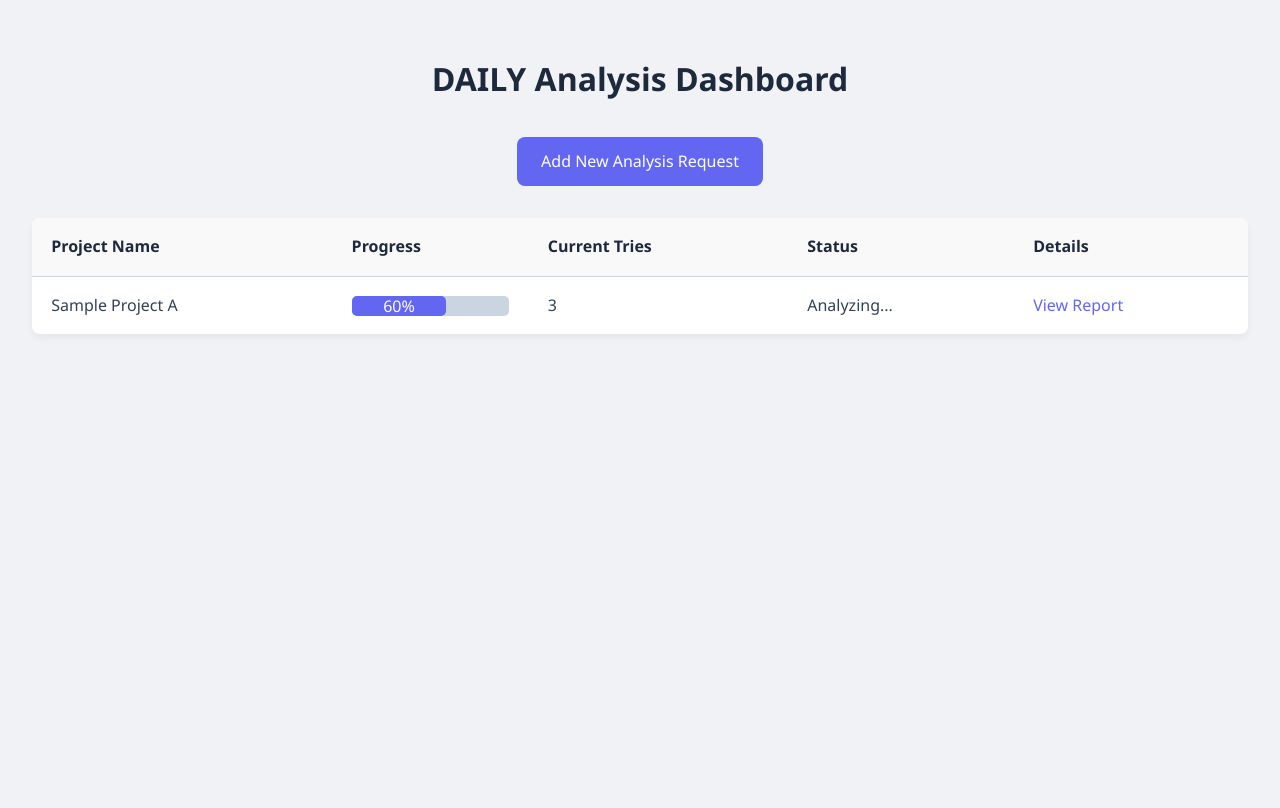
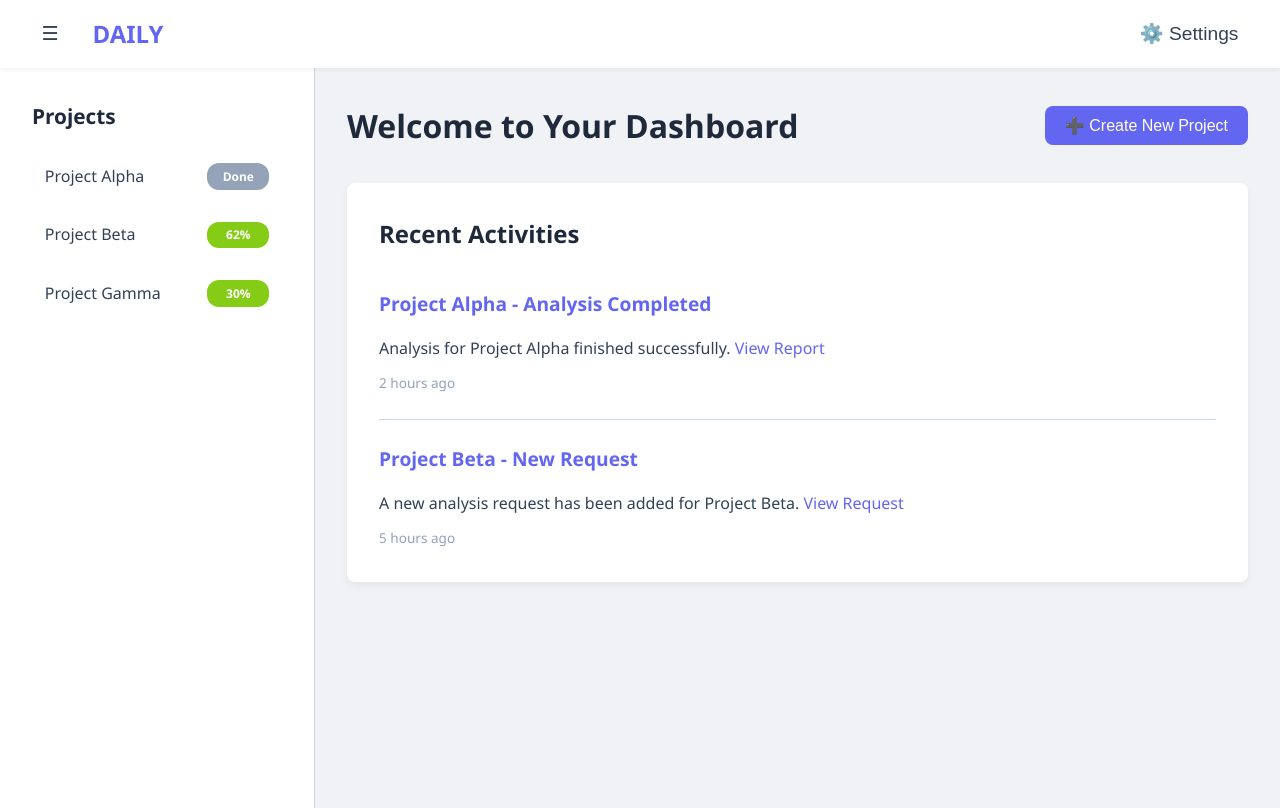
Before and after one commit to ChangdaeJeong/DAILY, a Flask app: page / in a window 1280 px wide. Before the commit the page ends 334 px from the top, so only its background shows below. Run offline with Flask 3, Linux system fonts and the light colour scheme.

Commit message:
feat: Refactor index.html into reusable navigation and sidebar components

```diff
--- a/static/css/style.css
+++ b/static/css/style.css
@@ -16,8 +16,204 @@ body {
     background-color: var(--bg-color);
     color: var(--text-color);
     margin: 0;
+    padding: 0; /* Remove padding to allow full-width layout */
+    line-height: 1.6;
+}
+
+/* Navbar Styles */
+.navbar {
+    display: flex;
+    justify-content: space-between;
+    align-items: center;
+    background-color: var(--card-bg-color);
+    padding: 0.8em 2em;
+    box-shadow: 0 2px 4px rgba(0,0,0,0.05);
+    position: sticky;
+    top: 0;
+    z-index: 1000;
+}
+
+.navbar-left, .navbar-right {
+    display: flex;
+    align-items: center;
+}
+
+.app-title {
+    font-size: 1.5em;
+    font-weight: 700;
+    color: var(--primary-color);
+    margin-left: 1em;
+}
+
+.menu-toggle, .settings-btn {
+    background: none;
+    border: none;
+    font-size: 1.2em;
+    cursor: pointer;
+    color: var(--text-color);
+    padding: 0.5em;
+    border-radius: 5px;
+    transition: background-color 0.3s ease;
+}
+
+.menu-toggle:hover, .settings-btn:hover {
+    background-color: var(--highlight-color);
+}
+
+/* Main Layout Container */
+.container {
+    display: flex;
+    min-height: calc(100vh - 60px); /* Adjust based on navbar height */
+}
+
+/* Sidebar Styles */
+.sidebar {
+    width: 250px;
+    background-color: var(--card-bg-color);
     padding: 2em;
-    line-height: 1.6;
+    box-shadow: 2px 0 4px rgba(0,0,0,0.05);
+    border-right: 1px solid var(--border-color);
+}
+
+.sidebar h2 {
+    margin-top: 0;
+    color: var(--header-color);
+    font-size: 1.3em;
+    margin-bottom: 1em;
+}
+
+.project-list {
+    list-style: none;
+    padding: 0;
+    margin: 0;
+}
+
+.project-list li {
+    margin-bottom: 0.8em;
+}
+
+.project-list a {
+    display: block;
+    padding: 0.6em 0.8em;
+    border-radius: 5px;
+    color: var(--text-color);
+    transition: background-color 0.3s ease;
+}
+
+.project-list a {
+    display: flex;
+    justify-content: space-between;
+    align-items: center;
+    padding: 0.6em 0.8em;
+    border-radius: 5px;
+    color: var(--text-color);
+    transition: background-color 0.3s ease;
+}
+
+.project-list a:hover {
+    background-color: var(--highlight-color);
+    color: var(--primary-color);
+}
+
+/* Progress Tag Styles */
+.progress-tag {
+    padding: 0.3em 0.7em;
+    border-radius: 12px;
+    font-size: 0.75em;
+    font-weight: 600;
+    color: white;
+    text-align: center;
+    min-width: 45px;
+}
+
+.progress-tag.done {
+    background-color: var(--placeholder-color); /* Gray for Done */
+}
+
+.progress-tag.in-progress {
+    background-color: var(--secondary-color); /* Secondary color for In Progress */
+}
+
+/* Main Content Area */
+.main-content {
+    flex-grow: 1;
+    padding: 2em;
+    background-color: var(--bg-color);
+}
+
+.main-header {
+    display: flex;
+    justify-content: space-between;
+    align-items: center;
+    margin-bottom: 2em;
+}
+
+.main-content h1 {
+    margin: 0;
+    font-size: 2em;
+    color: var(--header-color);
+}
+
+.create-project-btn {
+    background-color: var(--primary-color);
+    color: white;
+    padding: 10px 20px;
+    border-radius: 8px;
+    font-size: 1em;
+    border: none;
+    cursor: pointer;
+    display: inline-flex;
+    align-items: center;
+    transition: background-color 0.3s ease, transform 0.2s ease;
+}
+
+.create-project-btn:hover {
+    background-color: #4F46E5;
+    transform: translateY(-2px);
+}
+
+
+/* Feed Section */
+.feed-section {
+    background-color: var(--card-bg-color);
+    padding: 2em;
+    border-radius: 8px;
+    box-shadow: 0 4px 8px rgba(0,0,0,0.05);
+}
+
+.feed-section h2 {
+    margin-top: 0;
+    color: var(--header-color);
+    font-size: 1.5em;
+    margin-bottom: 1.5em;
+}
+
+.feed-item {
+    border-bottom: 1px solid var(--border-color);
+    padding-bottom: 1.5em;
+    margin-bottom: 1.5em;
+}
+
+.feed-item:last-child {
+    border-bottom: none;
+    padding-bottom: 0;
+    margin-bottom: 0;
+}
+
+.feed-item h3 {
+    margin-top: 0;
+    margin-bottom: 0.5em;
+    color: var(--primary-color);
+    font-size: 1.2em;
+}
+
+.feed-item p {
+    margin-bottom: 0.5em;
+}
+
+.feed-item .timestamp {
+    font-size: 0.85em;
+    color: var(--placeholder-color);
 }
 
 h1, h2, h3 {
--- a/templates/index.html
+++ b/templates/index.html
@@ -5,81 +5,31 @@
     <meta name="viewport" content="width=device-width, initial-scale=1.0">
     <title>DAILY - Dashboard</title>
     <link rel="stylesheet" href="{{ url_for('static', filename='css/style.css') }}">
-    <style>
-        h1 {
-            text-align: center;
-        }
-        table {
-            width: 100%;
-            border-collapse: collapse;
-            margin-top: 2em;
-            background-color: var(--card-bg-color);
-            box-shadow: 0 4px 8px rgba(0,0,0,0.05);
-            border-radius: 8px;
-            overflow: hidden;
-        }
-        th, td {
-            border-bottom: 1px solid var(--border-color);
-            padding: 1em 1.2em;
-            text-align: left;
-        }
-        th {
-            background-color: #f9f9f9;
-            color: var(--header-color);
-            font-weight: 600;
-        }
-        tr:last-child td {
-            border-bottom: none;
-        }
-        .progress-bar {
-            width: 100%;
-            background-color: var(--border-color);
-            border-radius: 5px;
-        }
-        .progress {
-            width: 60%; /* Example percentage */
-            height: 20px;
-            background-color: var(--primary-color);
-            border-radius: 5px;
-            text-align: center;
-            line-height: 20px;
-            color: white;
-        }
-        .button-container {
-            text-align: center;
-            margin: 2em 0;
-        }
-    </style>
 </head>
 <body>
-    <h1>DAILY Analysis Dashboard</h1>
-    <div class="button-container">
-        <a href="/request" class="btn">Add New Analysis Request</a>
+    {% include 'nav/navbar.html' %}
+
+    <div class="container">
+        {% include 'nav/sidebar.html' %}
+        <div class="main-content">
+            <div class="main-header">
+                <h1>Welcome to Your Dashboard</h1>
+                <button class="create-project-btn">➕ Create New Project</button>
+            </div>
+            <div class="feed-section">
+                <h2>Recent Activities</h2>
+                <div class="feed-item">
+                    <h3>Project Alpha - Analysis Completed</h3>
+                    <p>Analysis for Project Alpha finished successfully. <a href="#">View Report</a></p>
+                    <span class="timestamp">2 hours ago</span>
+                </div>
+                <div class="feed-item">
+                    <h3>Project Beta - New Request</h3>
+                    <p>A new analysis request has been added for Project Beta. <a href="#">View Request</a></p>
+                    <span class="timestamp">5 hours ago</span>
+                </div>
+            </div>
+        </div>
     </div>
-    <table>
-        <thead>
-            <tr>
-                <th>Project Name</th>
-                <th>Progress</th>
-                <th>Current Tries</th>
-                <th>Status</th>
-                <th>Details</th>
-            </tr>
-        </thead>
-        <tbody>
-            <!-- Sample Row: This will be dynamically generated later -->
-            <tr>
-                <td>Sample Project A</td>
-                <td>
-                    <div class="progress-bar">
-                        <div class="progress">60%</div>
-                    </div>
-                </td>
-                <td>3</td>
-                <td>Analyzing...</td>
-                <td><a href="/report?project_id=1">View Report</a></td>
-            </tr>
-        </tbody>
-    </table>
 </body>
 </html>
--- /dev/null
+++ b/templates/nav/navbar.html
@@ -0,0 +1,9 @@
+<div class="navbar">
+    <div class="navbar-left">
+        <button class="menu-toggle">☰</button>
+        <span class="app-title">DAILY</span>
+    </div>
+    <div class="navbar-right">
+        <button class="settings-btn">⚙️ Settings</button>
+    </div>
+</div>
--- /dev/null
+++ b/templates/nav/sidebar.html
@@ -0,0 +1,23 @@
+<div class="sidebar">
+    <h2>Projects</h2>
+    <ul class="project-list">
+        <li>
+            <a href="#">
+                <span>Project Alpha</span>
+                <span class="progress-tag done">Done</span>
+            </a>
+        </li>
+        <li>
+            <a href="#">
+                <span>Project Beta</span>
+                <span class="progress-tag in-progress">62%</span>
+            </a>
+        </li>
+        <li>
+            <a href="#">
+                <span>Project Gamma</span>
+                <span class="progress-tag in-progress">30%</span>
+            </a>
+        </li>
+    </ul>
+</div>
```
